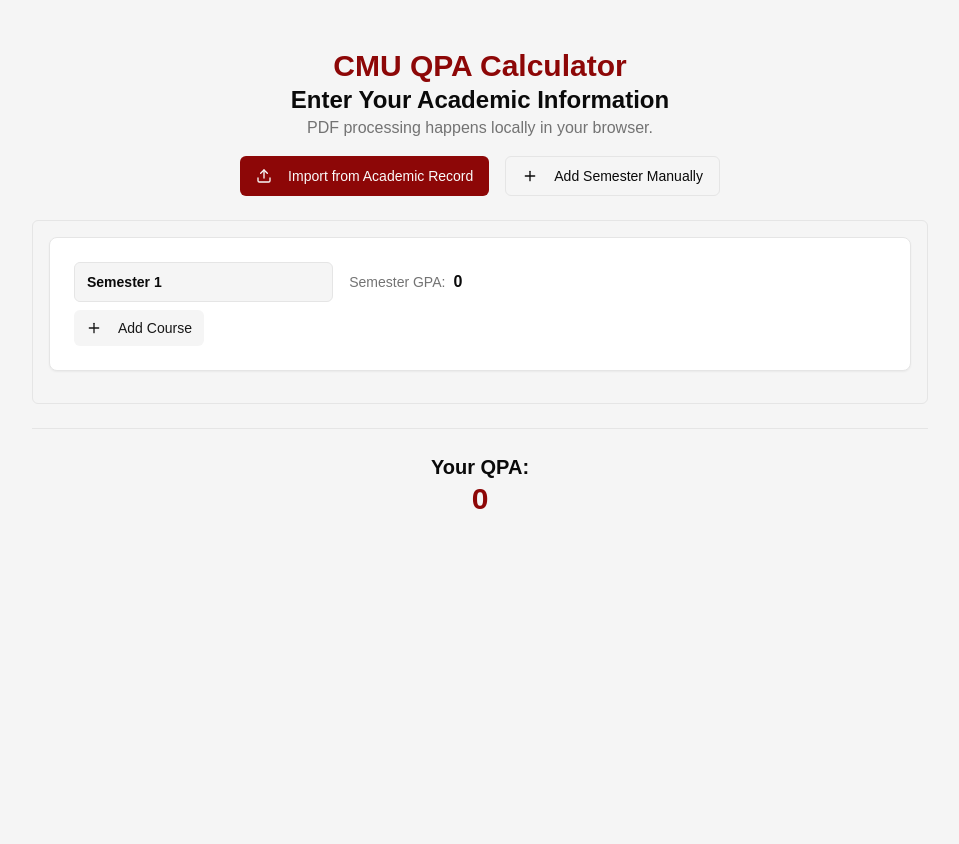
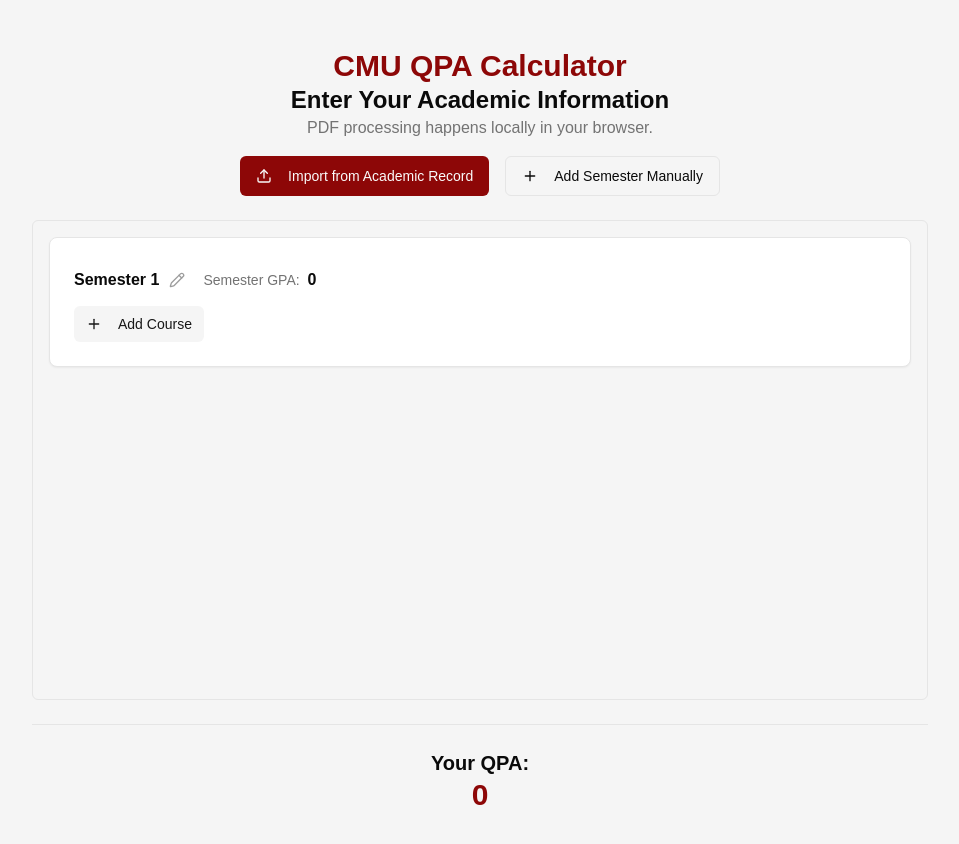
Before and after one commit to miguel-salv/QPA-Calculator, a Next.js app: page / in a window 1280 px wide. Shown: the top 844 px of the page, without its empty margins (160-1119 px from the left). Before the commit the page ends 800 px from the top, so only its background shows below. Built offline with nearby package versions, Linux system fonts and the light colour scheme.

Commit message:
Visual improvements

```diff
--- a/src/components/QpaCalculator.tsx
+++ b/src/components/QpaCalculator.tsx
@@ -4,7 +4,7 @@ import { useState, useEffect, useCallback, useRef } from 'react';
 import { Card, CardContent, CardHeader, CardTitle } from "@/components/ui/card";
 import { Button } from "@/components/ui/button";
 import { Input } from "@/components/ui/input";
-import { Trash, Upload, Plus, Info } from "lucide-react";
+import { Trash, Upload, Plus, Info, Pencil } from "lucide-react";
 import { Select, SelectContent, SelectItem, SelectTrigger, SelectValue } from "@/components/ui/select";
 import { ScrollArea } from "@/components/ui/scroll-area";
 import { Separator } from "@/components/ui/separator";
@@ -25,6 +25,7 @@ interface Semester {
   id: string;
   name: string;
   courses: Course[];
+  isEditing?: boolean;
 }
 
 const gradePoints: { [key: string]: number | null } = {
@@ -145,7 +146,17 @@ const QpaCalculator = () => {
     setSemesters(prevSemesters =>
       prevSemesters.map((semester, idx) =>
         semester.id === semesterId
-          ? { ...semester, name: newName || `Semester ${idx + 1}` }
+          ? { ...semester, name: newName || `Semester ${idx + 1}`, isEditing: false }
+          : semester
+      )
+    );
+  };
+
+  const toggleSemesterEdit = (semesterId: string) => {
+    setSemesters(prevSemesters =>
+      prevSemesters.map(semester =>
+        semester.id === semesterId
+          ? { ...semester, isEditing: !semester.isEditing }
           : semester
       )
     );
@@ -245,7 +256,7 @@ const QpaCalculator = () => {
           </Button>
         </div>
       </div>
-      <ScrollArea className="rounded-md border">
+      <ScrollArea className="rounded-md border h-[calc(100vh-20rem)] relative">
         <div className="flex flex-col gap-4 p-4">
           {semesters.map((semester, index) => {
             const semesterGpa = calculateSemesterGpa(semester.courses);
@@ -253,13 +264,29 @@ const QpaCalculator = () => {
             <Card key={semester.id} className="mb-4">
               <CardHeader className="flex flex-row items-center justify-between space-y-0 pb-2 min-h-[48px]">
                 <div className="flex items-center space-x-4 w-full">
+                  {semester.isEditing ? (
                     <Input
                       type="text"
                       value={semester.name}
                       onChange={(e) => updateSemesterName(semester.id, e.target.value)}
                       className="w-1/3 font-semibold"
                       placeholder={`Semester ${index + 1}`}
+                      onBlur={() => toggleSemesterEdit(semester.id)}
+                      autoFocus
                     />
+                  ) : (
+                    <div className="flex items-center space-x-2">
+                      <h3 className="font-semibold">{semester.name}</h3>
+                      <Button
+                        variant="ghost"
+                        size="sm"
+                        onClick={() => toggleSemesterEdit(semester.id)}
+                        className="h-5 w-5 p-0 hover:bg-transparent opacity-70 hover:opacity-100 transition-opacity"
+                      >
+                        <Pencil className="h-2.5 w-2.5 text-muted-foreground" />
+                      </Button>
+                    </div>
+                  )}
                   <div className="flex items-center">
                     <span className="text-sm text-muted-foreground mr-2">Semester GPA:</span>
                     <span className="font-semibold">{semesterGpa}</span>
@@ -297,23 +324,23 @@ const QpaCalculator = () => {
                       <Input
                         type="text"
                         placeholder="Course Name (Optional)"
-                        className="w-1/3"
+                        className="w-1/3 hover:border-primary/50 transition-colors"
                         value={course.name}
                         onChange={(e) => updateCourse(semester.id, course.id, 'name', e.target.value)}
                       />
                       <Input
                         type="number"
                         placeholder="Units"
-                        className="w-1/6"
+                        className="w-1/6 hover:border-primary/50 transition-colors"
                         value={course.units === '' ? '' : String(course.units)}
                         onChange={(e) => handleUnitsChange(semester.id, course.id, e.target.value)}
                       />
                       <Select value={course.grade || "NO_GRADE"} onValueChange={(value) => updateCourse(semester.id, course.id, 'grade', value === "NO_GRADE" ? "" : value)}>
-                        <SelectTrigger className="w-[120px]">
+                        <SelectTrigger className={cn("w-[120px] hover:border-primary/50 transition-colors", (!course.grade || course.grade === "NO_GRADE") && "text-muted-foreground")}>
                           <SelectValue placeholder="Select Grade" />
                         </SelectTrigger>
-                        <SelectContent position="popper" side="bottom" sideOffset={5}>
-                          <SelectItem value="NO_GRADE">No Grade</SelectItem>
+                        <SelectContent position="popper">
+                          <SelectItem value="NO_GRADE" className="text-muted-foreground">No Grade</SelectItem>
                           {Object.entries(gradePoints)
                             .filter(([grade]) => grade !== "NO_GRADE")
                             .map(([grade]) => (
@@ -321,12 +348,12 @@ const QpaCalculator = () => {
                           ))}
                         </SelectContent>
                       </Select>
-                      <Button variant="ghost" size="sm" onClick={() => removeCourse(semester.id, course.id)}>
+                      <Button variant="ghost" size="sm" onClick={() => removeCourse(semester.id, course.id)} className="hover:text-primary transition-colors">
                         <Trash className="h-4 w-4" />
                       </Button>
                     </div>
                   ))}
-                  <Button variant="secondary" size="sm" onClick={() => addCourse(semester.id)}>
+                  <Button variant="secondary" size="sm" onClick={() => addCourse(semester.id)} className="hover:text-primary transition-colors">
                     <Plus className="h-4 w-4 mr-2" />
                     Add Course
                   </Button>
--- a/src/components/ui/select.tsx
+++ b/src/components/ui/select.tsx
@@ -75,15 +75,14 @@ const SelectContent = React.forwardRef<
     <SelectPrimitive.Content
       ref={ref}
       className={cn(
-        "fixed z-50 max-h-96 min-w-[8rem] overflow-hidden rounded-md border bg-popover text-popover-foreground shadow-md data-[state=open]:animate-in data-[state=closed]:animate-out data-[state=closed]:fade-out-0 data-[state=open]:fade-in-0 data-[state=closed]:zoom-out-95 data-[state=open]:zoom-in-95 data-[side=bottom]:slide-in-from-top-2 data-[side=left]:slide-in-from-right-2 data-[side=right]:slide-in-from-left-2 data-[side=top]:slide-in-from-bottom-2",
-        position === "popper" &&
-          "data-[side=bottom]:translate-y-1 data-[side=left]:-translate-x-1 data-[side=right]:translate-x-1 data-[side=top]:-translate-y-1",
+        "relative z-[9999] w-[var(--radix-select-trigger-width)] min-w-[8rem] overflow-hidden rounded-md border bg-popover text-popover-foreground shadow-md",
+        "data-[state=open]:animate-in data-[state=closed]:animate-out data-[state=closed]:fade-out-0 data-[state=open]:fade-in-0",
+        "data-[state=closed]:zoom-out-95 data-[state=open]:zoom-in-95",
         className
       )}
       position={position}
       {...props}
     >
-      <SelectScrollUpButton />
       <SelectPrimitive.Viewport
         className={cn(
           "p-1",
@@ -93,7 +92,6 @@ const SelectContent = React.forwardRef<
       >
         {children}
       </SelectPrimitive.Viewport>
-      <SelectScrollDownButton />
     </SelectPrimitive.Content>
   </SelectPrimitive.Portal>
 ))
```
Lines whose indentation alone changed are shown as unchanged.
